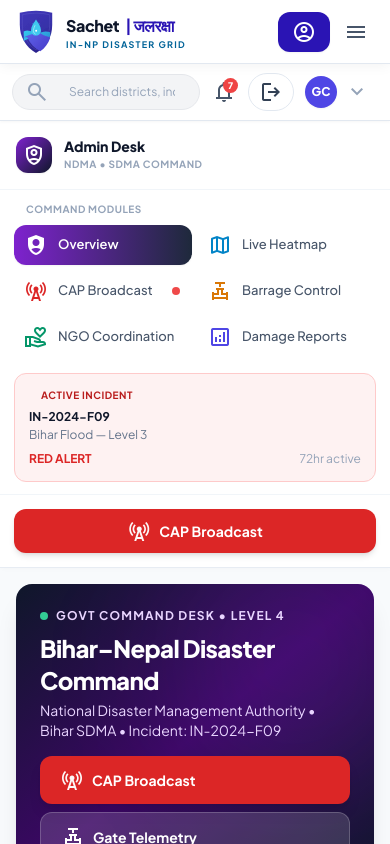
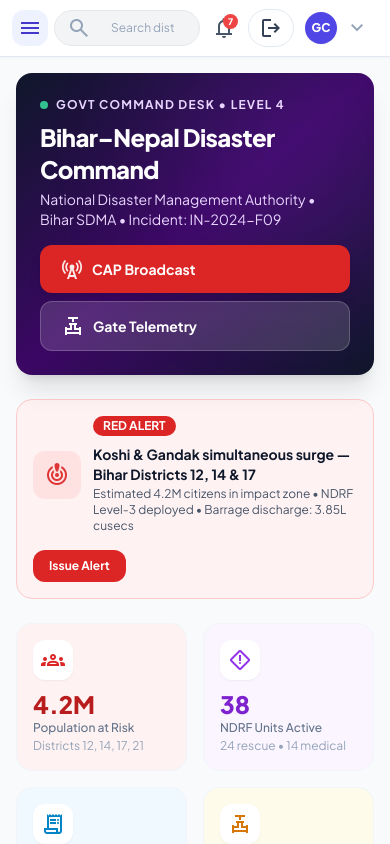
Before and after one commit to sagarx16/Sachet, a Next.js app: page /admin in a window 390 px wide. Shown: the top 844 px of the page. Built offline with nearby package versions, Linux system fonts and the light colour scheme.

Commit message:
Add mobile portal menus

```diff
--- a/app/admin/page.jsx
+++ b/app/admin/page.jsx
@@ -625,6 +625,7 @@
 export default function AdminPage() {
   const { showToast } = useAuth();
   const [active, setActive] = useState('overview');
+  const [mobileMenuOpen, setMobileMenuOpen] = useState(false);
 
   const modules = [
     { id: 'overview', label: 'Overview', icon: 'shield_person' },
@@ -659,11 +660,15 @@
   return (
     <div className="min-h-screen bg-slate-50 text-on-surface">
       <Navbar />
-      <PortalTopbar portal="admin" />
+      <PortalTopbar
+        portal="admin"
+        menuOpen={mobileMenuOpen}
+        onMenuClick={() => setMobileMenuOpen((open) => !open)}
+      />
 
       <div className="flex flex-col lg:flex-row items-stretch lg:items-start">
         {/* Sidebar */}
-        <aside className="w-full lg:w-64 shrink-0 bg-white border-b lg:border-b-0 lg:border-r border-slate-200/80 shadow-[1px_0_6px_rgba(0,0,0,0.03)] z-30 flex flex-col lg:sticky lg:top-[120px] lg:h-[calc(100vh-120px)] pt-4">
+        <aside className={`${mobileMenuOpen ? 'flex fixed inset-x-0 top-14 bottom-0' : 'hidden'} lg:flex w-full lg:w-64 shrink-0 bg-white border-b lg:border-b-0 lg:border-r border-slate-200/80 shadow-[1px_0_6px_rgba(0,0,0,0.03)] z-30 flex-col lg:sticky lg:top-[120px] lg:h-[calc(100vh-120px)] pt-4`}>
           {/* Header Identity */}
           <div id="admin-header-block" className="px-4 pb-4 border-b border-slate-100 shrink-0">
             <div className="flex items-center gap-3">
@@ -688,7 +693,7 @@
                 return (
                   <button
                     key={m.id}
-                    onClick={() => setActive(m.id)}
+                    onClick={() => { setActive(m.id); setMobileMenuOpen(false); }}
                     className={`group w-full h-10 px-3 rounded-xl flex items-center gap-3 text-left text-[13px] transition-all cursor-pointer ${
                       isActive
                         ? 'bg-gradient-to-r from-purple-700 to-slate-800 text-white font-semibold shadow-sm'
--- a/app/responder/page.jsx
+++ b/app/responder/page.jsx
@@ -551,6 +551,7 @@
 export default function ResponderPage() {
   const { openSos, showToast } = useAuth();
   const [active, setActive] = useState('overview');
+  const [mobileMenuOpen, setMobileMenuOpen] = useState(false);
 
   const modules = [
     { id: 'overview', label: 'Overview', icon: 'grid_view' },
@@ -579,10 +580,14 @@
   return (
     <div className="min-h-screen bg-slate-50 text-on-surface">
       <Navbar />
-      <PortalTopbar portal="responder" />
+      <PortalTopbar
+        portal="responder"
+        menuOpen={mobileMenuOpen}
+        onMenuClick={() => setMobileMenuOpen((open) => !open)}
+      />
       <div className="flex flex-col lg:flex-row items-stretch lg:items-start">
         {/* Sidebar */}
-        <aside className="w-full lg:w-64 shrink-0 bg-white border-b lg:border-b-0 lg:border-r border-slate-200/80 shadow-[1px_0_6px_rgba(0,0,0,0.03)] z-30 flex flex-col lg:sticky lg:top-[120px] lg:h-[calc(100vh-120px)] pt-4">
+        <aside className={`${mobileMenuOpen ? 'flex fixed inset-x-0 top-14 bottom-0' : 'hidden'} lg:flex w-full lg:w-64 shrink-0 bg-white border-b lg:border-b-0 lg:border-r border-slate-200/80 shadow-[1px_0_6px_rgba(0,0,0,0.03)] z-30 flex-col lg:sticky lg:top-[120px] lg:h-[calc(100vh-120px)] pt-4`}>
           {/* Header Identity Block */}
           <div id="responder-header-block" className="px-4 pb-4 border-b border-slate-100 shrink-0">
             <div className="flex items-center gap-3">
@@ -607,7 +612,7 @@
                 return (
                   <button
                     key={m.id}
-                    onClick={() => setActive(m.id)}
+                    onClick={() => { setActive(m.id); setMobileMenuOpen(false); }}
                     className={`group w-full h-10 px-3 rounded-xl flex items-center gap-3 text-left text-[13px] transition-all cursor-pointer ${
                       isActive
                         ? 'bg-sky-700 text-white font-semibold shadow-sm'
--- a/components/Navbar.jsx
+++ b/components/Navbar.jsx
@@ -37,6 +37,7 @@
   const pathname = usePathname();
   const [mobileOpen, setMobileOpen] = useState(false);
   const isCitizenPortal = pathname === '/citizen';
+  const isPortalPage = ['/admin', '/responder'].includes(pathname);
 
   const isActive = (link) => {
     if (link.exact) return pathname === link.href;
@@ -47,7 +48,7 @@
 
   return (
     <>
-      <header className="sticky top-0 w-full z-50 h-16 bg-white/95 backdrop-blur-xl border-b border-[#E2E8F0] shadow-[0_2px_12px_rgba(0,0,0,0.05)]">
+      <header className={`sticky top-0 w-full z-50 h-16 bg-white/95 backdrop-blur-xl border-b border-[#E2E8F0] shadow-[0_2px_12px_rgba(0,0,0,0.05)] ${isPortalPage ? 'hidden md:block' : ''}`}>
         <div className="h-full w-full px-4 md:px-8 flex items-center justify-between gap-4 max-w-screen-2xl mx-auto">
 
           <Link href="/" className="flex items-center gap-2.5 hover:opacity-90 transition-opacity shrink-0">
--- a/components/PortalTopbar.jsx
+++ b/components/PortalTopbar.jsx
@@ -80,7 +80,7 @@
   };
 
   return (
-    <div className={`sticky ${portal === 'citizen' ? 'top-0' : 'top-16'} z-40 w-full bg-white/95 backdrop-blur-md border-b border-slate-200 shadow-[0_1px_3px_rgba(0,0,0,0.04)]`}>
+    <div className={`sticky ${portal === 'citizen' ? 'top-0' : 'top-0 md:top-16'} z-40 w-full bg-white/95 backdrop-blur-md border-b border-slate-200 shadow-[0_1px_3px_rgba(0,0,0,0.04)]`}>
       <div className="flex items-center justify-end gap-1.5 sm:gap-3 px-3 sm:px-4 md:px-8 h-14 max-w-screen-2xl mx-auto">
 
         {onMenuClick && (
```
